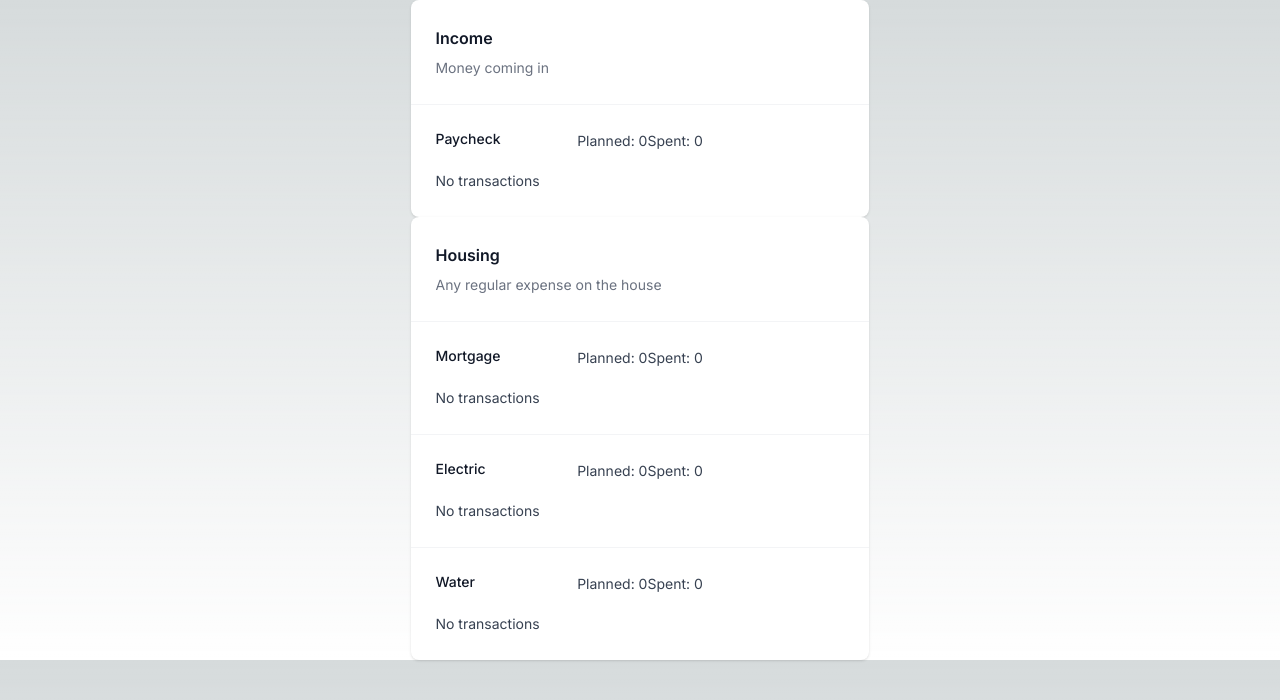
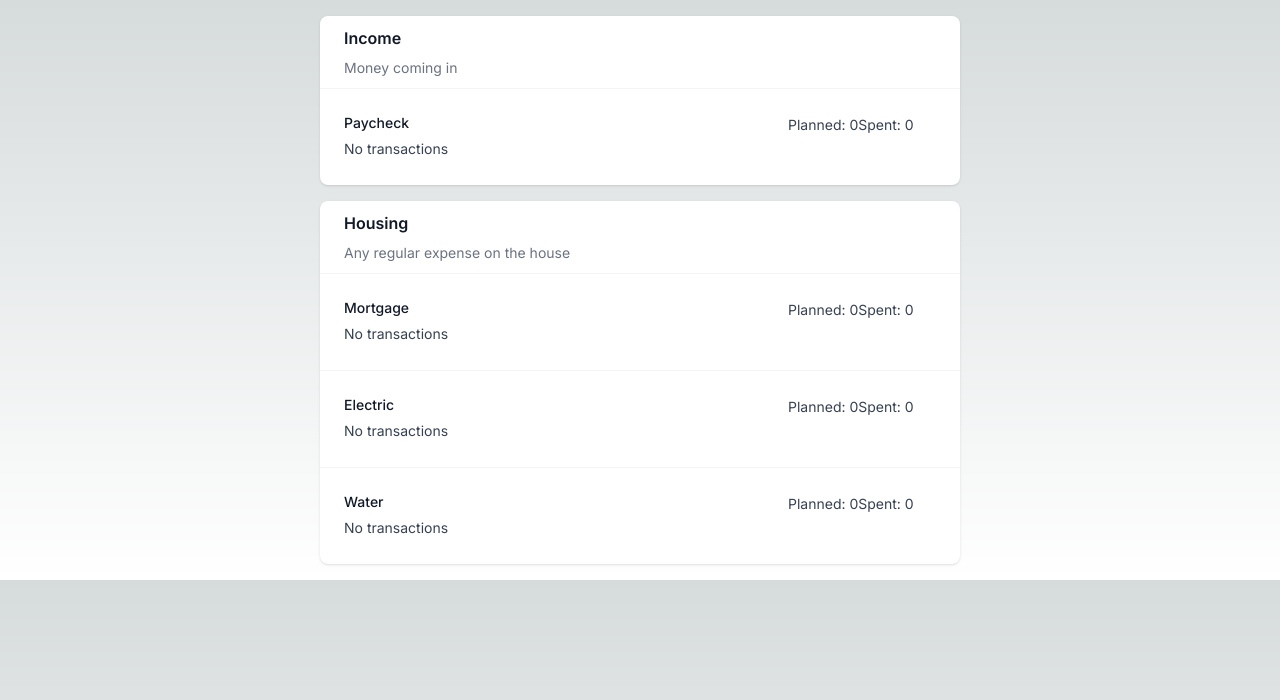
Before and after one commit to meddlin/every-budget-ui, a Next.js app: page /budget in a window 1280 px wide. Shown: the top 700 px of the page. Built offline with nearby package versions, Linux system fonts and the light colour scheme.

Commit message:
BudgetItems use full width of row
- separated planned, spent to the right
- vertical space between categories

```diff
--- a/src/app/budget/budget-item.js
+++ b/src/app/budget/budget-item.js
@@ -1,14 +1,17 @@
 const BudgetItem = ({ name, planned, spent, transactions }) => {
     return (
         <div className="border-t border-gray-100">
-            <dl className="divide-y divide-gray-100">
-            <div className="px-4 py-6 sm:grid sm:grid-cols-3 sm:gap-4 sm:px-6">
-                <div className="text-sm font-medium text-gray-900">{name}</div>
-                <div className="flex">
+            <div className="flex px-4 py-6 sm:gap-4 sm:px-6">
+
+                <div className="flex-col w-full">
+                    <div className="flex"> {/* budget item main */}
+                        <div className="w-3/4 text-sm font-medium text-gray-900">{name}</div>
+                        <div className="flex justify-between">
                             <div className="mt-1 text-sm leading-6 text-gray-700 sm:col-span-2 sm:mt-0">Planned: {planned}</div>
                             <div className="mt-1 text-sm leading-6 text-gray-700 sm:col-span-2 sm:mt-0">Spent: {spent}</div>
                         </div>
-
+                    </div>
+                    <div> {/* budget item transactions */}
                         {transactions && transactions.length > 0 ?
                             transactions.map((transaction, idx) => (
                                 <dd key={idx} className="mt-1 text-sm leading-6 text-gray-700 sm:col-span-2 sm:mt-0">{transaction.name}</dd>
@@ -17,7 +20,9 @@ const BudgetItem = ({ name, planned, spent, transactions }) => {
                             )
                         }
                     </div>
-            </dl>
+                </div>
+
+            </div>
         </div>
     );
 };
--- a/src/app/budget/category.js
+++ b/src/app/budget/category.js
@@ -2,8 +2,8 @@ import BudgetItem from "./budget-item";
 
 const Category = ({ name, description, budgetItems }) => {
     return (
-        <div className="overflow-hidden bg-white shadow sm:rounded-lg">
-            <div className="px-4 py-6 sm:px-6">
+        <div className="overflow-hidden bg-white shadow sm:rounded-lg my-4">
+            <div className="px-4 py-2 sm:px-6">
                 <h3 className="text-base font-semibold leading-7 text-gray-900">{name}</h3>
                 <p className="mt-1 max-w-2xl text-sm leading-6 text-gray-500">{description}</p>
             </div>
--- a/src/app/budget/page.js
+++ b/src/app/budget/page.js
@@ -58,7 +58,7 @@ const Budget = () => {
     return (
         <div className="flex content-center justify-center">
 
-            <div>
+            <div className="w-1/2">
                 {categories.map((category, idx) => (
                     <Category
                         key={idx}
```
Lines whose indentation alone changed are shown as unchanged.
